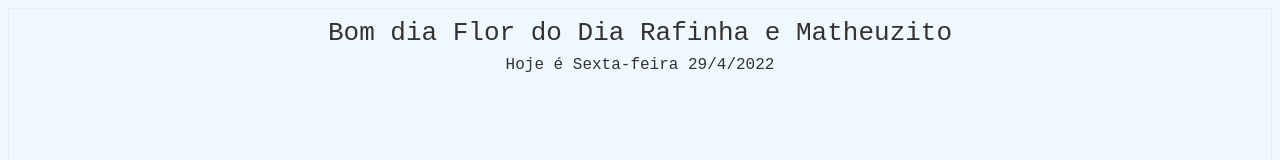
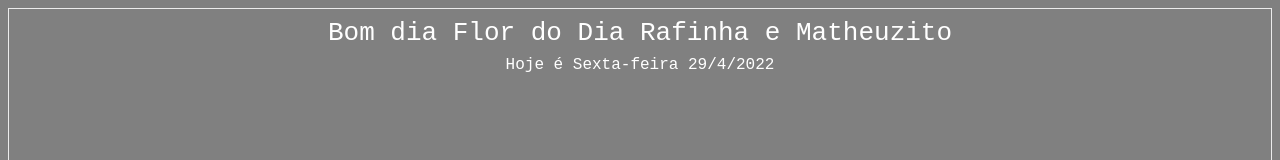
Before and after one commit to peac9/notion, a plain HTML site: page greetings.html in a window 1280 px wide. Shown: the top 160 px of the page. Drawn offline with Linux system fonts and the light colour scheme.

Commit message:
Update greetings.html

```diff
--- a/greetings.html
+++ b/greetings.html
@@ -5,7 +5,7 @@
 #lbl {
     font-family: monospace;
     font-size: xx-large;
-    color: #323232;
+    color: #FFFFFF;
     padding: 5px;
     border: 1px solid #ececec;
     text-align: center;
@@ -18,7 +18,7 @@
     font-size:large;
 }
 body{
-    background-color: aliceblue;
+    background-color: grey;
 }
     </style>
 </head>
```
